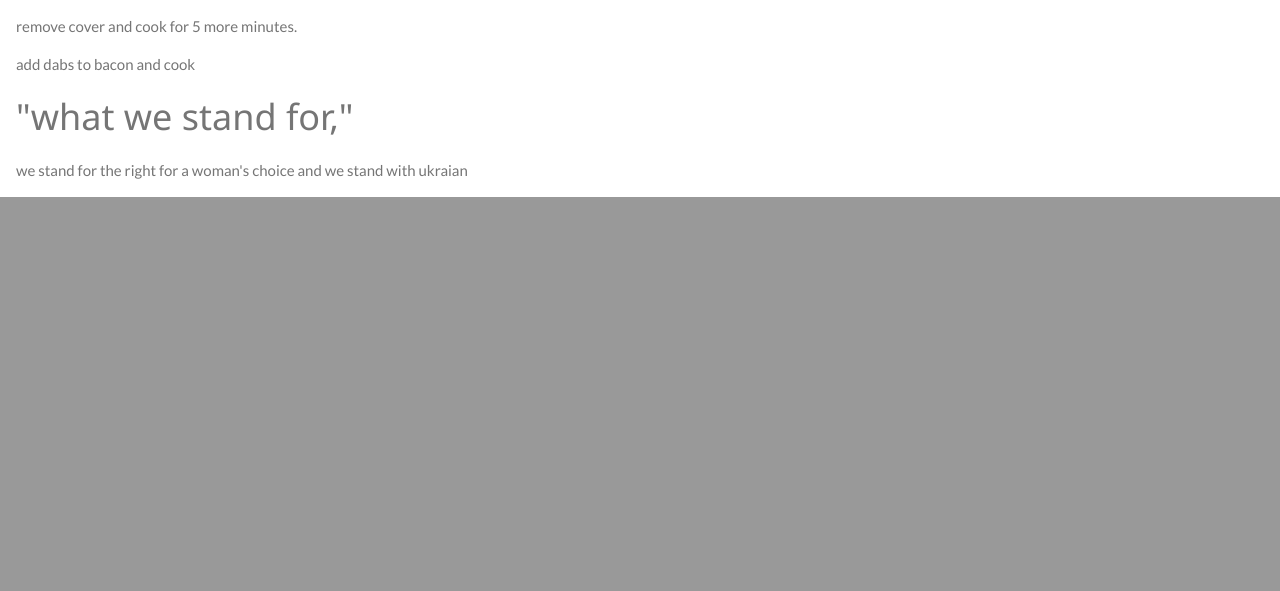
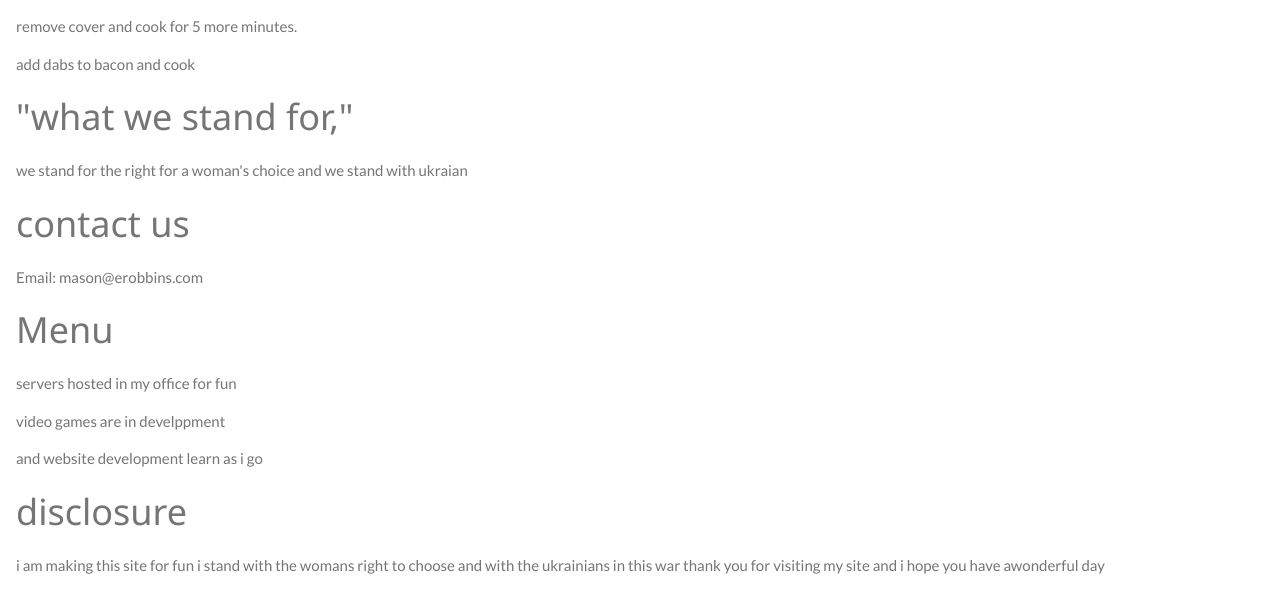
Before and after one commit to Godslayer51/weed-bacon, a Flask app: page / in a window 1280 px wide. Shown: the part 1156-1747 px from the top of the page. Before the commit the page ends 1353 px from the top, so only its background shows below. Run offline with Flask 2, Linux system fonts and the light colour scheme.

Commit message:
Update home.html

```diff
--- a/templates/home.html
+++ b/templates/home.html
@@ -54,6 +54,18 @@
     <body>
         <h1>"what we stand for,"</h1>
         <P>we stand for the right for a woman's choice and we stand with ukraian </P>
+
+        <h1>contact us</h1>
+        <p>Email: mason@erobbins.com</p>
+
+        <h1>Menu</h1>
+        <p>servers hosted in my office for fun</p>
+        <p>video games are in develppment</p>
+        <p>and website development learn as i go</p>
+
+        <h1>disclosure</h1>
+        <p>i am making this site for fun i stand with the womans right to choose and with the ukrainians in this war thank you for visiting my site and i hope you have awonderful day</p>
+
     </body>
 
 </html>
```
